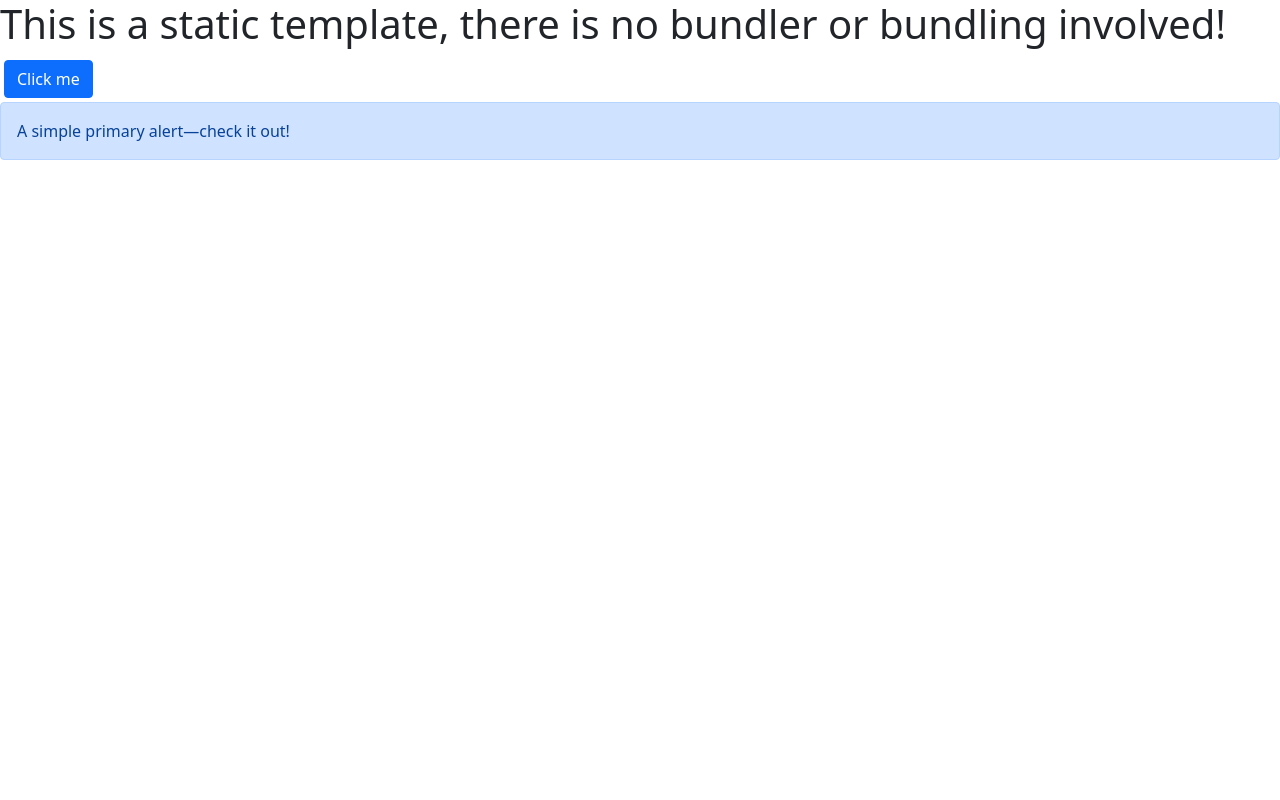
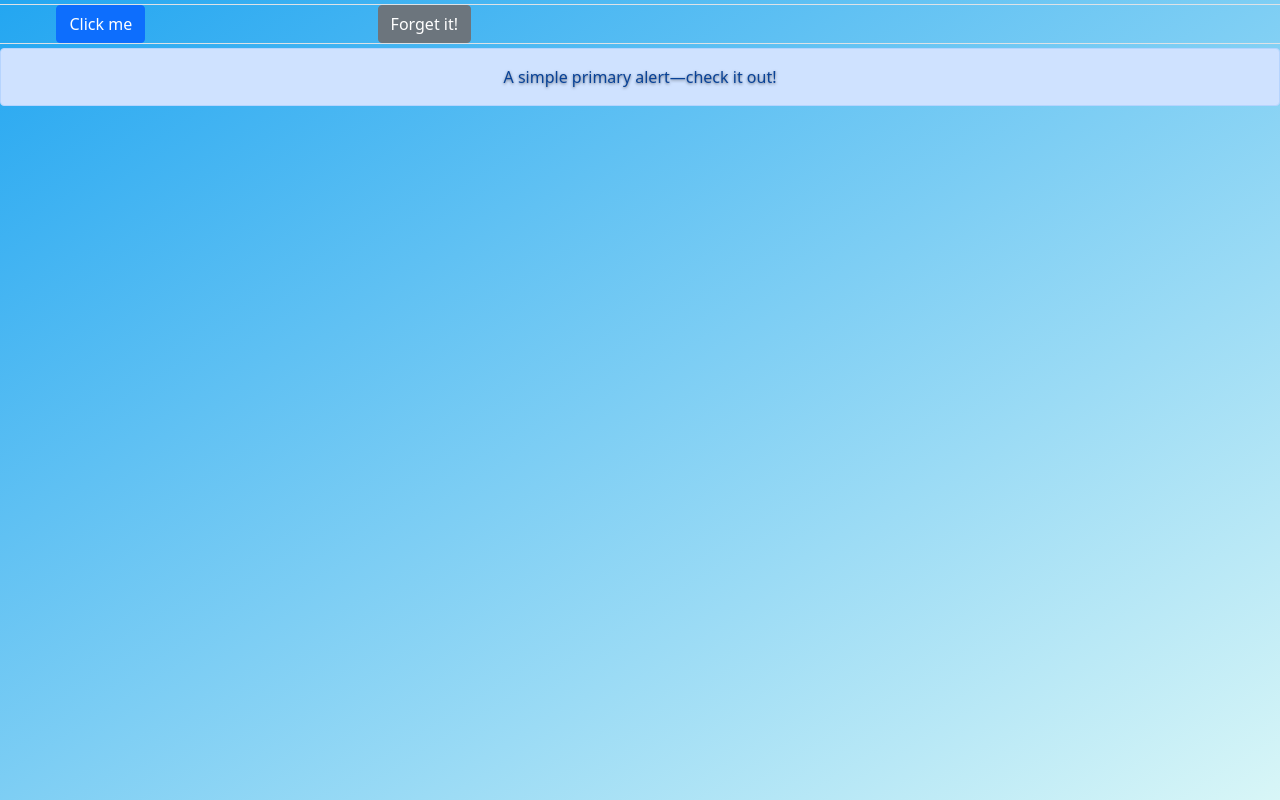
Before and after one commit to farangkao/Sandbox-Bootstrap5, a website: page index.html in a window 1280 px wide. Drawn offline with nearby package versions, Linux system fonts and the light colour scheme.

Commit message:
initial commit

```diff
--- a/index.html
+++ b/index.html
@@ -11,16 +11,16 @@
       integrity="sha384-EVSTQN3/azprG1Anm3QDgpJLIm9Nao0Yz1ztcQTwFspd3yD65VohhpuuCOmLASjC"
       crossorigin="anonymous"
     />
+    <link rel="stylesheet" href="main.css" media="all" />
   </head>
   <body>
-    <h1>
-      This is a static template, there is no bundler or bundling involved!
-    </h1>
-
     <div class="content p-1">
-      <div class="row">
+      <div class="row border">
         <div class="col-2">
           <button type="button" class="btn btn-primary">Click me</button>
+        </div>
+        <div class="col-4">
+          <button type="button" class="btn btn-secondary">Forget it!</button>
         </div>
       </div>
     </div>
--- /dev/null
+++ b/main.css
@@ -0,0 +1,22 @@
+html,
+body {
+  /*css for full size background image*/
+  /*
+  background: url(images/woodenfloor-background.jpg) no-repeat center center
+    fixed; */
+  -webkit-background-size: cover;
+  -moz-background-size: cover;
+  -o-background-size: cover;
+  background-size: cover;
+
+  height: 100%;
+  /* background-color: rgb(0, 0, 0); */
+  background-image: linear-gradient(
+    to bottom right,
+    rgb(35, 166, 241),
+    rgb(216, 246, 247)
+  );
+  color: #fff;
+  text-align: center;
+  text-shadow: 0 1px 3px rgba(0, 0, 0, 0.5);
+}
```
Also changed, not shown: package.json (+3 -7 lines), .codesandbox/workspace.json (added), README.md, images/woodenfloor-background.jpg (added).
